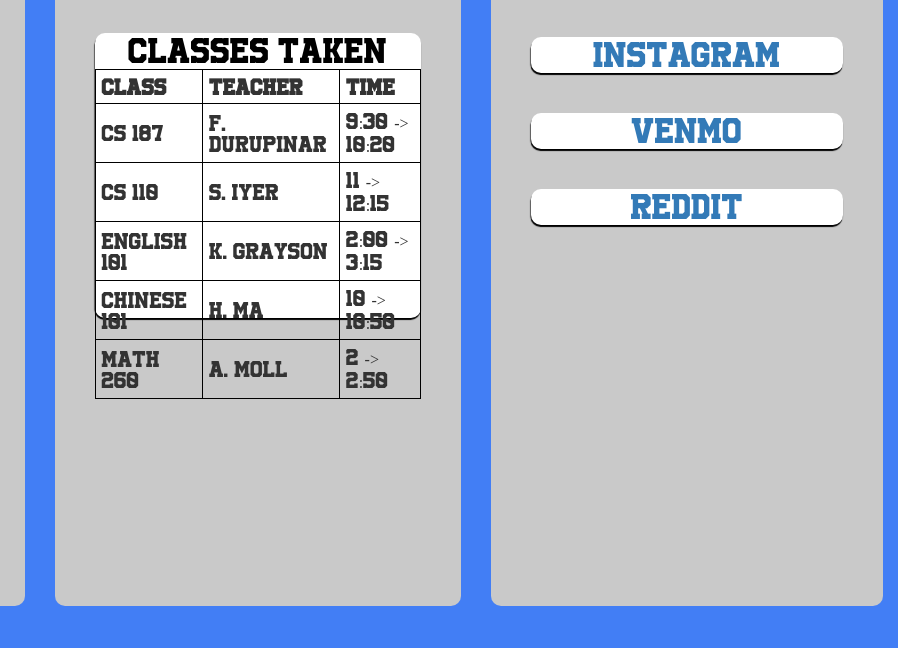
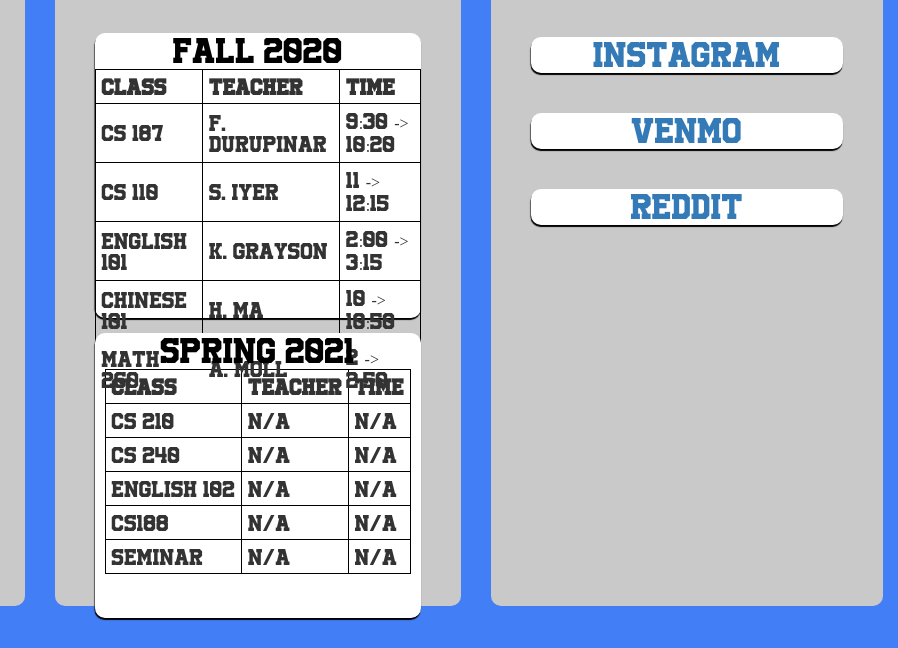
Before and after one commit to allendai1/187, a plain HTML site: page index.html in a window 1280 px wide. Shown: the part 344-992 px from the top of the page, 382-1280 px from the left. Drawn offline with nearby package versions, Linux system fonts and the light colour scheme.

Commit message:
Update index.html

```diff
--- a/index.html
+++ b/index.html
@@ -76,7 +76,7 @@
 
                     </div>
                     <div class="rows" style="height: 285px">
-                        Classes taken
+                        Fall 2020
                         <div class='classTable'>
                             <table>
                               <tr>
@@ -111,7 +111,47 @@
                               </tr>
                             </table>
                         </div>
+
                     </div>
+                    <div class="rows" style="height: 285px;margin-top:15px; ">
+                        Spring 2021
+                        <div class='classTable'>
+                            <table>
+                              <tr>
+                                <th>Class</th>
+                                <th>Teacher</th>
+                                <th>Time</th>
+                              </tr>
+                              <tr>
+                                <td>CS 210</td>
+                                <td>N/A</td>
+                                <td>N/A</td>
+                              </tr>
+                              <tr>
+                                <td>CS 240</td>
+                                <td>N/A</td>
+                                <td>N/A</td>
+                              </tr>
+                                <tr>
+                                    <td>English 102</td>
+                                    <td>N/A</td>
+                                    <td>N/A</td>
+                                  </tr>
+                                <tr>
+                                <td>CS188</td>
+                                <td>N/A</td>
+                                <td>N/A</td>
+                              </tr>
+                                <tr>
+                                <td>Seminar</td>
+                                <td>N/A</td>
+                                <td>N/A</td>
+                              </tr>
+                            </table>
+                        </div>
+
+                    </div>
+
                 </div>
             </div>
 
```
